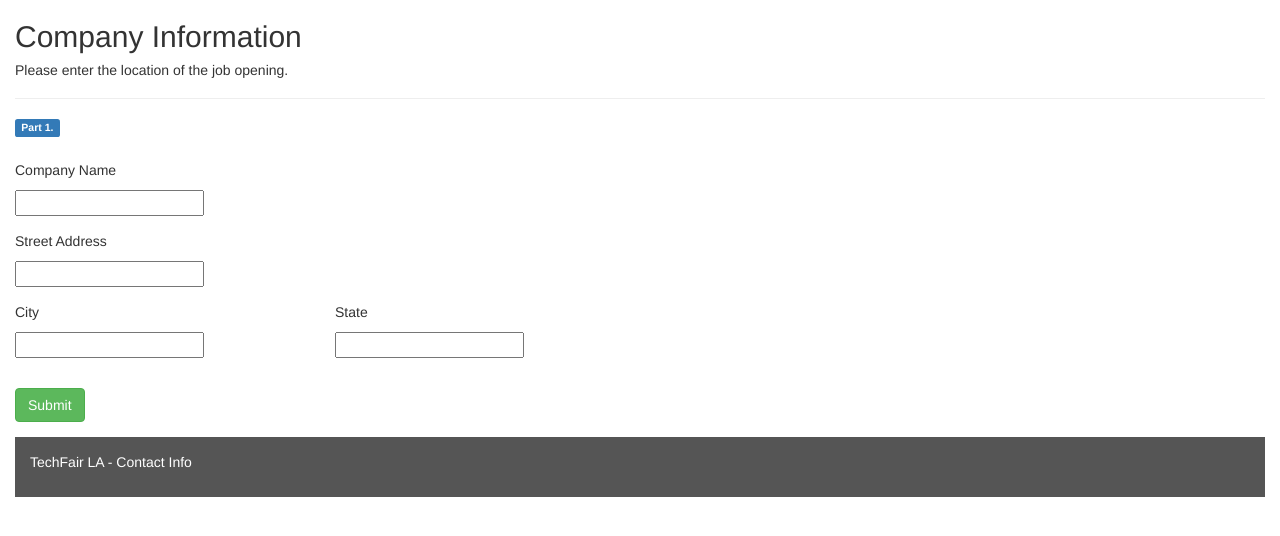
After one commit to imlocle/jobdating, a Flask app: page /companydataentry in a window 1280 px wide. The commit adds this page. Shown: the top 536 px of the page. Run offline with Flask 2, Linux system fonts and the light colour scheme; some libraries are stand-ins or nearby versions.

Commit message:
added company info form and display

```diff
--- a/app.py
+++ b/app.py
@@ -45,6 +45,17 @@ def logout():
     session.pop('username', None)
     return redirect('/')
 
+@app.route('/companydataentry')
+def company():
+    return render_template('company_Data_Entry.html')
+
+@app.route('/submit_company_form', methods=['POST'])
+def submit_company_form():
+    company = request.form
+    session['company'] = company
+    return render_template('show_company_data.html', company=company)
+
+
 tweet_data = {
     "tweet_source": [],
     "tweet_text": [],
--- a/templates/applicant_Data_Entry.html
+++ b/templates/applicant_Data_Entry.html
@@ -15,7 +15,7 @@
 <div class="container-fluid">
     <div class="row content">
         <div class="col-sm-12">
-            <h2>Your Informations & Preferences</h2>
+            <h2>Your Information & Preferences</h2>
             <h5>Enter your preferences to improve your job match.</h5>
             <hr>
             <h5><span class="label label-primary">Part 1.</span><br></h5>
--- /dev/null
+++ b/templates/company_Data_Entry.html
@@ -0,0 +1,61 @@
+<!DOCTYPE html>
+<html lang="en">
+<head>
+  <title>TechFair LA - Company Page</title>
+  <meta charset="utf-8">
+  <meta name="viewport" content="width=device-width, initial-scale=1">
+  <link rel="stylesheet" href="https://maxcdn.bootstrapcdn.com/bootstrap/3.3.7/css/bootstrap.min.css">
+  <link rel="stylesheet" href="{{ url_for('static', filename='style.css') }}">
+  <script src="https://ajax.googleapis.com/ajax/libs/jquery/3.3.1/jquery.min.js"></script>
+  <script src="https://maxcdn.bootstrapcdn.com/bootstrap/3.3.7/js/bootstrap.min.js"></script>
+
+</head>
+<body>
+
+<div class="container-fluid">
+    <div class="row content">
+        <div class="col-sm-12">
+            <h2>Company Information</h2>
+            <h5>Please enter the location of the job opening.</h5>
+            <hr>
+            <h5><span class="label label-primary">Part 1.</span><br></h5>
+        </div>
+    </div>
+        <form role="form" action="/submit_company_form" method="POST">
+            <div class ="form-group">
+                <div class="row data-entry">
+                    <div class = "col-sm-3">
+                        <p>Company Name</p>
+                        <input type="text" name="name">
+                    </div>
+                </div>
+                <div class= "row data-entry">
+                    <div class = "col-sm-3">
+                        <p>Street Address</p>
+                        <input type="text" name="street">
+                    </div>
+                </div>
+                <div class = "row data-entry">
+                    <div class = "col-sm-3">
+                        <p>City</p>
+                        <input type = "text" name="city">
+                    </div>
+                    <div class = "col-sm-3">
+                        <p>State</p>
+                        <input type = "text" name="state">
+                    </div>
+                </div>
+                <div class = "row data-entry">
+                    <div class = "col-sm-11">
+                        <button type = "submit" class="btn btn-success data-entry">Submit</button>
+                    </div>
+                </div> <!-- end of row -->
+            </form>
+</div> <!-- end of container -->
+
+
+<footer class="container-fluid data-entry">
+  <p>TechFair LA - Contact Info</p>
+</footer>
+</body>
+</html>
```
Also changed, not shown: templates/show_company_data.html (added, +41 -0 lines).
